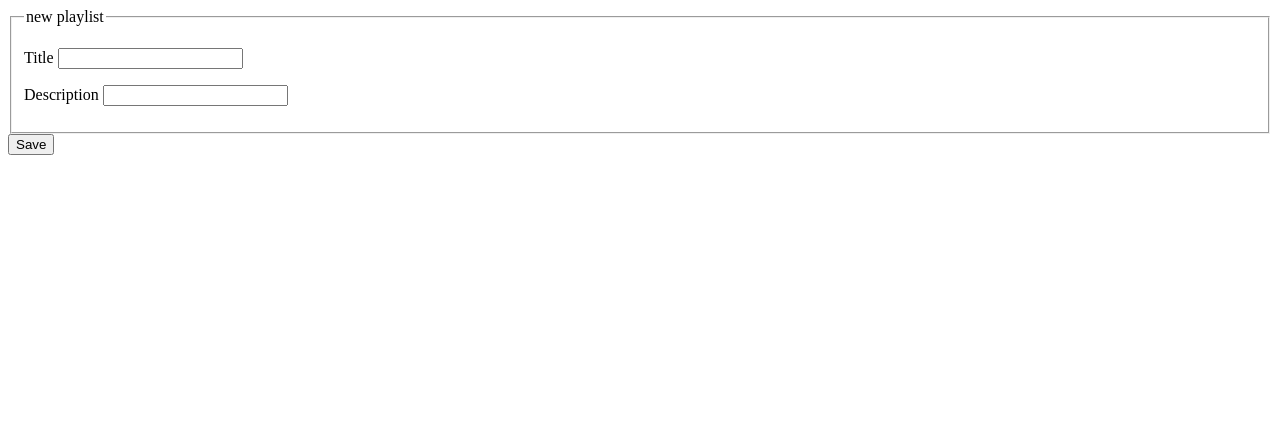
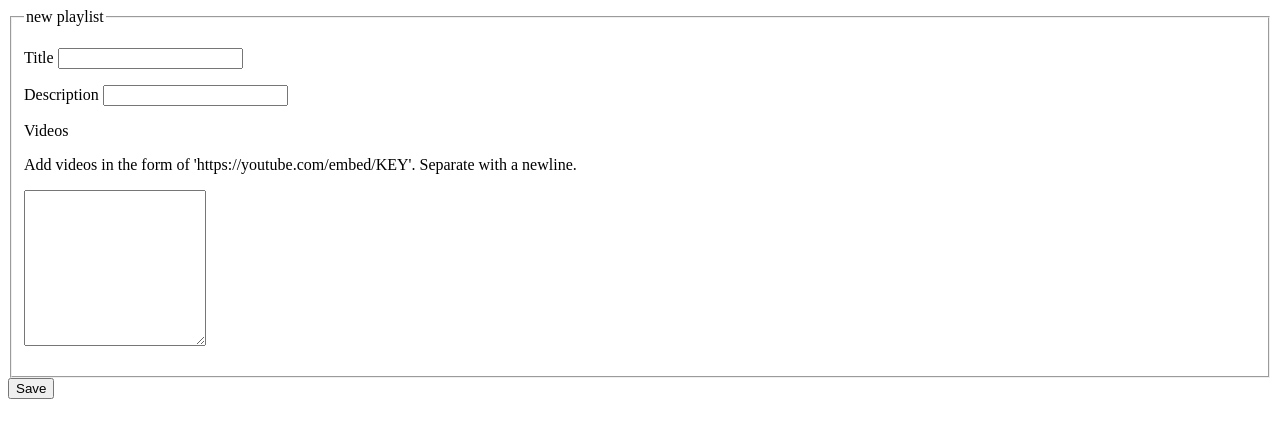
Before and after one commit to escofresco/makeschool_fsp_playlister, a Flask app: page /playlists/new in a window 1280 px wide. Shown: the top 438 px of the page. Run offline with Flask 2, Linux system fonts and the light colour scheme.

```diff
--- a/templates/playlists_new.html
+++ b/templates/playlists_new.html
@@ -2,7 +2,7 @@
 {% extends 'base.html' %}
 
 {% block content %}
-    <form method="POST" action="playlists/">
+    <form method="POST" action="/playlists">
         <fieldset>
             <legend>new playlist</legend>
             <p>
@@ -13,7 +13,11 @@
                 <label for="description-input">Description</label>
                 <input type="text" name="description-input" />
             </p>
-
+            <p>
+                <label for='playlist-videos'>Videos</label><br>
+                <p>Add videos in the form of 'https://youtube.com/embed/KEY'. Separate with a newline.</p>
+                <textarea id='playlist-videos' name='videos-input' rows='10'></textarea>
+            </p>
         </fieldset>
         <button type="submit">Save</button>
     </form>
```
